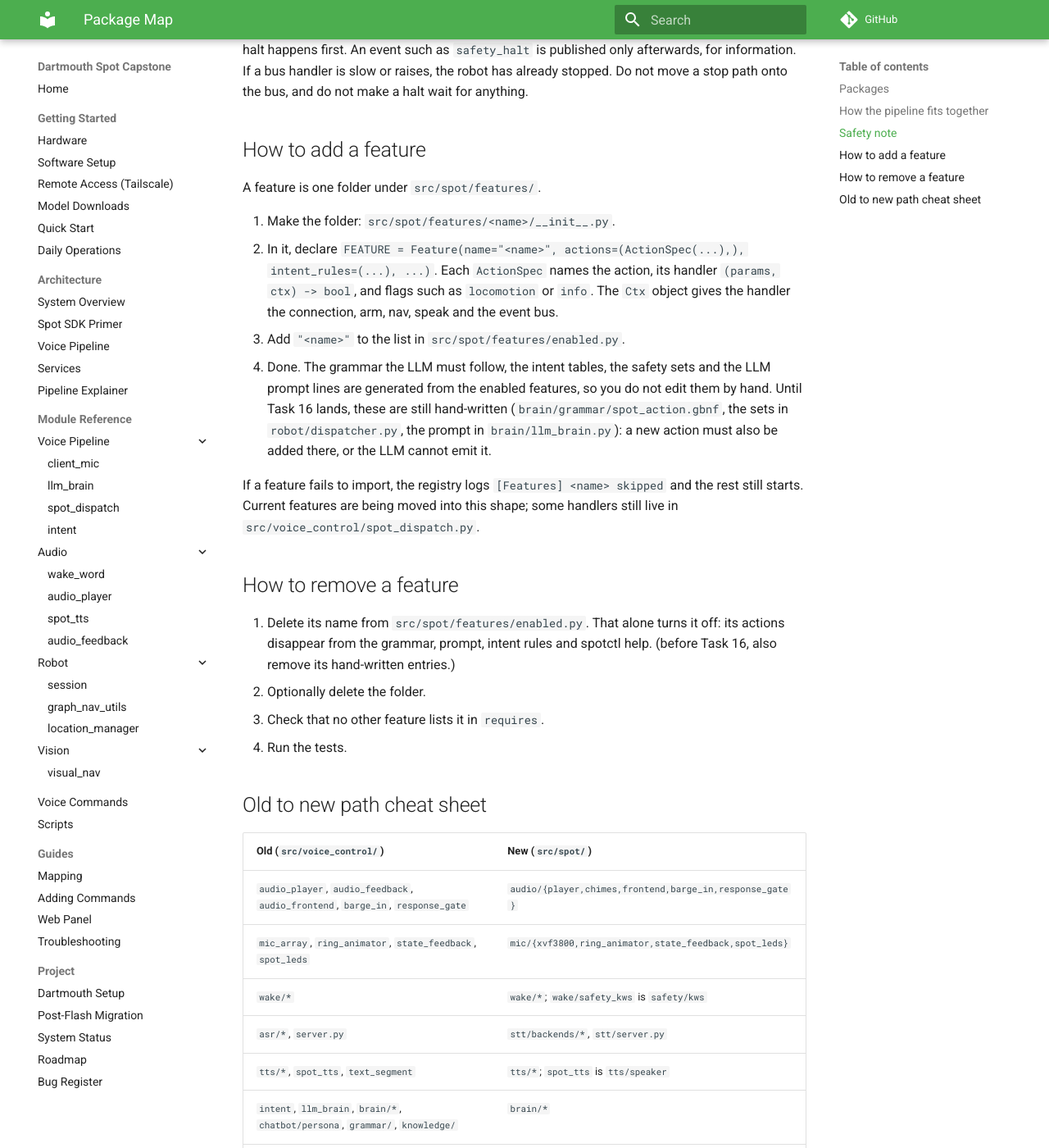
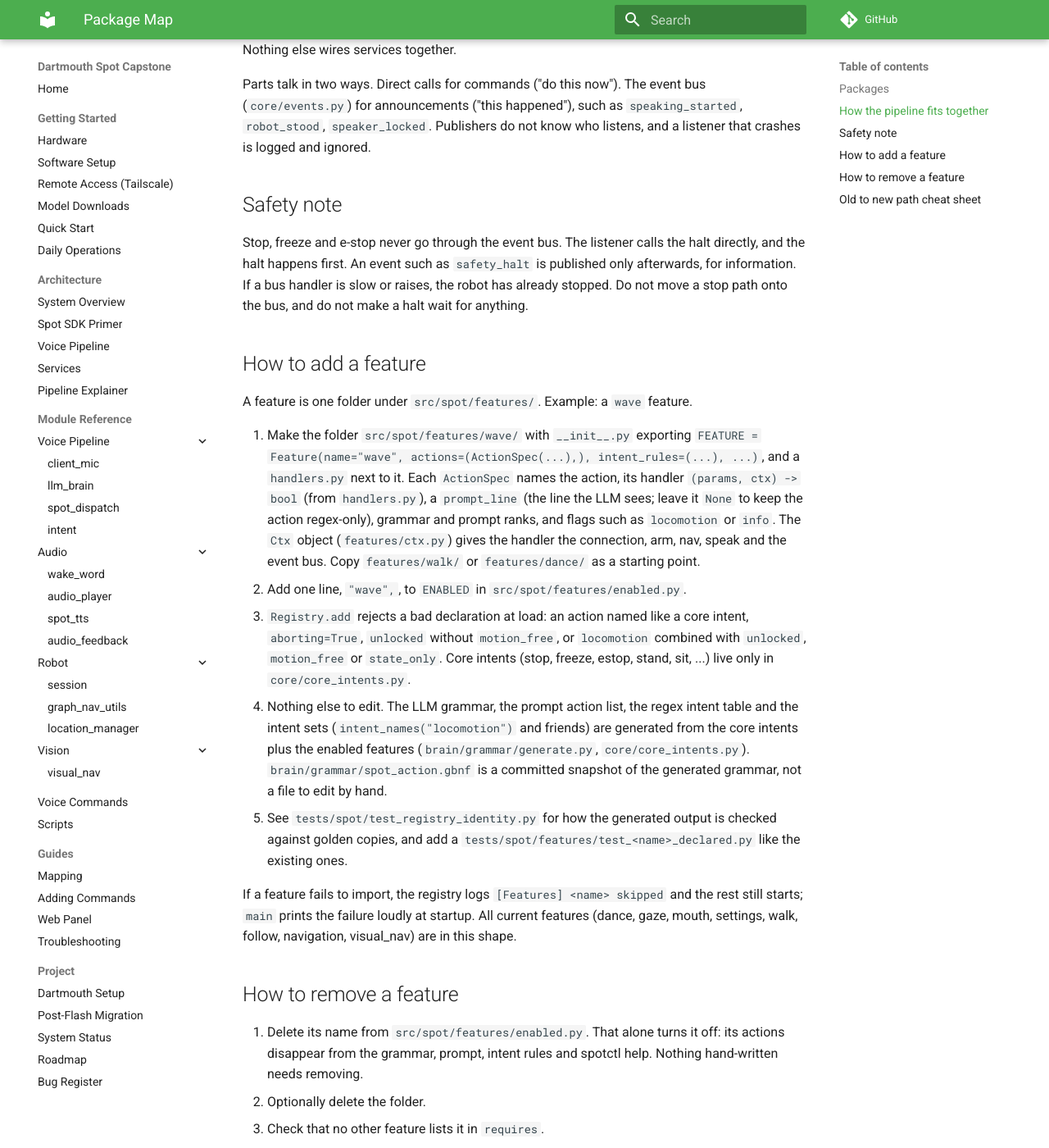
Before and after one commit to matteo-corrado/dartmouth_spot_capstone, an MkDocs documentation site: the page built from docs/architecture/package-map.md, in a window 1280 px wide and 1400 px high, scrolled down 2599 px. Shown: the whole window at 82% size. Built offline with MkDocs 1.6.1 and Material for MkDocs 9.7.7, drawn with Linux system fonts in a browser that asks for light colours; comment, search, counter and statistics services are not loaded; some of the changed text lies outside the part shown.

Commit message:
t17b: script comments and mic_verify imports point at src/spot; package-map TODOs filled, add-feature guide, explainer locomotion/grammar fixes

```diff
--- a/docs/architecture/package-map.md
+++ b/docs/architecture/package-map.md
@@ -2,33 +2,33 @@
 
 Where everything lives after the 2026-10 restructure. Code is under `src/spot/`. Each folder owns one job and exposes one small interface, so you can change or swap one part without reading the rest.
 
-Status note: `client_mic.py` and `spot_dispatch.py` in `src/voice_control/` are still the launch paths while they are being split. `server.py` there is already a shim that forwards to `src/spot/stt/server.py`. Other old paths in `src/voice_control/` are thin alias shims that forward to the new location (they are removed later). Parts marked TODO below depend on work that has not landed yet.
+Status note: the split is done. `src/voice_control/client_mic.py` and `src/voice_control/server.py` stay as script shims (`scripts/run_voice_control.py` launches them, and its `pgrep` check matches `voice_control/server.py`); they forward to `src/spot/app/main.py` and `src/spot/stt/server.py`. Every other old path in `src/voice_control/` (including `spot_dispatch.py`) is a thin alias that re-exports the new location and is removed later.
 
 ## Packages
 
 | Package | Owns | Interface | Swap or add |
 |---|---|---|---|
 | `core/` | The event bus, the feature registry, tuning values, latency, startup status, voice state | `EventBus.subscribe/publish`, `Registry`, `Tuning` | Add an event name to `EVENTS` in `core/events.py`. Tuning keys live in `config/tuning.yaml` |
-| `audio/` | Playback, chimes, echo/frontend processing, barge-in, response gate, mic capture | `AudioPlayer`, `chimes`; `AudioCapture` <!-- TODO(T10) --> | Replace a stage by editing that one file. New sound: add to `chimes.py` |
-| `mic/` | The XVF3800 mic array: LED ring, ring animation, state feedback, Spot's LEDs | `xvf3800`, `ring_animator`, `state_feedback`, `spot_leds`; `Ring` <!-- TODO(T10) --> | New mic hardware: write a new `xvf3800`-style module with the same calls |
-| `wake/` | Wake word ("Hey Spot") | Detector with `process_frame`; `WakeDetector` protocol and `make_wake()` <!-- TODO(T15) --> | New engine: add a file next to `sherpa_onnx.py` and `livekit.py`, pick it by `SPOT_WAKE_BACKEND` |
-| `safety/` | Stop/freeze/e-stop: safety keyword spotter, safety generation counter, e-stop, the safety listener | `SafetyGen.bump/aborted`, `kws.py`, `estop.py`; `SafetyListener` <!-- TODO(T10) --> | Do not add a bus hop here. See the safety note below |
-| `stt/` | Speech to text: the ASR gRPC server and its backends (Parakeet, Nemotron) | `SpeechToText.transcribe(pcm16, timeout)` and `make_stt()` <!-- TODO(T15) -->; server in `stt/server.py` | New model: add `stt/backends/<name>.py`, choose with `SPOT_ASR_BACKEND` |
-| `tts/` | Text to speech: Kokoro (local), ElevenLabs (cloud), the speaker, sentence chunker | `TextToSpeech.speak(text, voice, cue)` and `make_tts()` <!-- TODO(T15) --> | New voice engine: add a file and register it in `tts/__init__.py`, choose with `SPOT_TTS_BACKEND` |
-| `conversation/` | Turn-taking: speaker lock, voiceprint, session state, conversation log; the gate, filler and main loop <!-- TODO(T10) --> | `Conversation.run()` and `.process_utterance()` <!-- TODO(T10) --> | Change who Spot listens to in `speaker_lock.py` / `voiceprint.py` |
-| `brain/` | Intent parsing (regex), the LLM brain and its backends, personas, grammar, knowledge packs | `LLMBrain`, `intent.parse_intent`; `Brain` protocol and `make_brain()` <!-- TODO(T15) --> | New LLM server: add `brain/backends/<name>_backend.py`, choose with `SPOT_BRAIN_BACKEND`. Event facts go in `brain/knowledge/` |
+| `audio/` | Playback, chimes, echo/frontend processing, barge-in, response gate, mic capture | `AudioPlayer`, `chimes`; `AudioCapture` (`capture.py`) | Replace a stage by editing that one file. New sound: add to `chimes.py` |
+| `mic/` | The XVF3800 mic array: LED ring, ring animation, state feedback, Spot's LEDs | `xvf3800`, `ring_animator`, `state_feedback`, `spot_leds`; `Ring` (`ring_control.py`) | New mic hardware: write a new `xvf3800`-style module with the same calls |
+| `wake/` | Wake word ("Hey Spot") | Detector with `process_frame`; `WakeDetector` protocol (`api.py`) and `make_wake()` (`factory.py`) | New engine: add a file next to `sherpa_onnx.py` and `livekit.py`, pick it by `SPOT_WAKE_BACKEND` |
+| `safety/` | Stop/freeze/e-stop: safety keyword spotter, safety generation counter, e-stop, the safety listener | `SafetyGen.bump/aborted`, `kws.py`, `estop.py`; `SafetyListener` (`listener.py`) | Do not add a bus hop here. See the safety note below |
+| `stt/` | Speech to text: the ASR gRPC server and its backends (Parakeet, Nemotron) | `SpeechToText.transcribe(pcm16, timeout)` and `make_stt()`; server in `stt/server.py` | New model: add `stt/backends/<name>.py`, choose with `SPOT_ASR_BACKEND` |
+| `tts/` | Text to speech: Kokoro (local), ElevenLabs (cloud), the speaker, sentence chunker | `TextToSpeech.speak(text, voice, cue)` and `make_tts()` | New voice engine: add a file and register it in `tts/__init__.py`, choose with `SPOT_TTS_BACKEND` |
+| `conversation/` | Turn-taking: speaker lock, voiceprint, session state, conversation log; the gate, filler and main loop (`gate.py`, `filler.py`, `loop.py`) | `Conversation.run()` and `.process_utterance()` (`loop.py`) | Change who Spot listens to in `speaker_lock.py` / `voiceprint.py` |
+| `brain/` | Intent parsing (regex), the LLM brain and its backends, personas, grammar, knowledge packs | `LLMBrain`, `intent.parse_intent`; `Brain` protocol and `make_brain()` | New LLM server: add `brain/backends/<name>_backend.py`, choose with `SPOT_BRAIN_BACKEND`. Event facts go in `brain/knowledge/` |
 | `robot/` | Everything that talks to Spot: connection, arm, motion, state, the dispatcher | `CONNECTION`, `ARM`, `SAFETY_GEN`, `NAV`; `dispatcher.dispatch_intent` / `dispatch_safety` | New core command: add a handler in `dispatcher.py`. New optional behaviour: make a feature instead |
 | `nav/` | GraphNav: the navigation runner, map loading, saved locations, GraphNav helpers | `NavRunner.spawn/cancel`, `location_manager`, `map_loader` | New map source: change `map_loader.py` |
-| `perception/` | Cameras and what Spot sees: intrinsics, world objects, obstacle queries, ray casting | Helper functions; `Vision.people()/objects()` and `NullVision` <!-- TODO(T15) --> | New detector: implement `Vision` and return it from the factory |
-| `operator/` | The operator control server (mute, status, `spotctl`) | `control_server.py`; `operator/control.py` <!-- TODO(T10) --> | New operator command: add it in the control module |
+| `perception/` | Cameras and what Spot sees: intrinsics, world objects, obstacle queries, ray casting | Helper functions; `Vision.people()/objects()` and `NullVision` (`vision.py`); `make_vision()` in `factory.py` | New detector: implement `Vision` and return it from the factory |
+| `operator/` | The operator control server (mute, status, `spotctl`) | `control_server.py`; `control.py` (the status snapshot and immediate-command handlers) | New operator command: add it in the control module |
 | `features/` | Optional robot abilities, one folder each (dance, gaze, mouth, visual_nav, ...) | A `FEATURE` declaration per folder; `enabled.py` lists which are on | See the checklists below |
-| `app/` | The single wiring point | `app/main.py` `main(argv)` <!-- TODO(T10) --> | Rarely. Only to add a new service to the startup order |
+| `app/` | The single wiring point | `app/main.py` `main(argv)` | Rarely. Only to add a new service to the startup order |
 
 ## How the pipeline fits together
 
 Microphone audio comes in through `audio/` and is watched by two things at once: the wake word detector (`wake/`) and the always-on safety keyword spotter (`safety/`). When Spot is addressed, the utterance goes to `stt/` for text, then to `brain/` which turns the text into one or more actions (regex rules first, LLM for the rest). Each action goes to `robot/dispatcher.py`. Core actions (stand, sit, stop, ...) are handled there; everything else is handled by a feature registered in `features/`. The reply is spoken by `tts/` through `audio/`.
 
-`src/spot/app/main.py` is the one place that builds and connects these pieces, in a fixed order. <!-- TODO(T10) --> If you want to know what runs at startup, read that file top to bottom. Nothing else wires services together. <!-- TODO(T15) for the final 9-step layout -->
+`src/spot/app/main.py` is the one place that builds and connects these pieces, in a fixed 9-step order: tuning and CLI, event bus, robot owners, features, audio (capture, ring, wake, safety listener), services (stt, tts, brain, vision) with robot bring-up, conversation, control server, then `Conversation.run()`. If you want to know what runs at startup, read `main()` top to bottom. Nothing else wires services together.
 
 Parts talk in two ways. Direct calls for commands ("do this now"). The event bus (`core/events.py`) for announcements ("this happened"), such as `speaking_started`, `robot_stood`, `speaker_locked`. Publishers do not know who listens, and a listener that crashes is logged and ignored.
 
@@ -38,18 +38,19 @@
 
 ## How to add a feature
 
-A feature is one folder under `src/spot/features/`.
+A feature is one folder under `src/spot/features/`. Example: a `wave` feature.
 
-1. Make the folder: `src/spot/features/<name>/__init__.py`.
-2. In it, declare `FEATURE = Feature(name="<name>", actions=(ActionSpec(...),), intent_rules=(...), ...)`. Each `ActionSpec` names the action, its handler `(params, ctx) -> bool`, and flags such as `locomotion` or `info`. The `Ctx` object gives the handler the connection, arm, nav, speak and the event bus.
-3. Add `"<name>"` to the list in `src/spot/features/enabled.py`.
-4. Done. The grammar the LLM must follow, the intent tables, the safety sets and the LLM prompt lines are generated from the enabled features, so you do not edit them by hand. <!-- TODO(T16) --> Until Task 16 lands, these are still hand-written (`brain/grammar/spot_action.gbnf`, the sets in `robot/dispatcher.py`, the prompt in `brain/llm_brain.py`): a new action must also be added there, or the LLM cannot emit it.
+1. Make the folder `src/spot/features/wave/` with `__init__.py` exporting `FEATURE = Feature(name="wave", actions=(ActionSpec(...),), intent_rules=(...), ...)`, and a `handlers.py` next to it. Each `ActionSpec` names the action, its handler `(params, ctx) -> bool` (from `handlers.py`), a `prompt_line` (the line the LLM sees; leave it `None` to keep the action regex-only), grammar and prompt ranks, and flags such as `locomotion` or `info`. The `Ctx` object (`features/ctx.py`) gives the handler the connection, arm, nav, speak and the event bus. Copy `features/walk/` or `features/dance/` as a starting point.
+2. Add one line, `"wave",`, to `ENABLED` in `src/spot/features/enabled.py`.
+3. `Registry.add` rejects a bad declaration at load: an action named like a core intent, `aborting=True`, `unlocked` without `motion_free`, or `locomotion` combined with `unlocked`, `motion_free` or `state_only`. Core intents (stop, freeze, estop, stand, sit, ...) live only in `core/core_intents.py`.
+4. Nothing else to edit. The LLM grammar, the prompt action list, the regex intent table and the intent sets (`intent_names("locomotion")` and friends) are generated from the core intents plus the enabled features (`brain/grammar/generate.py`, `core/core_intents.py`). `brain/grammar/spot_action.gbnf` is a committed snapshot of the generated grammar, not a file to edit by hand.
+5. See `tests/spot/test_registry_identity.py` for how the generated output is checked against golden copies, and add a `tests/spot/features/test_<name>_declared.py` like the existing ones.
 
-If a feature fails to import, the registry logs `[Features] <name> skipped` and the rest still starts. <!-- TODO(T11-14) --> Current features are being moved into this shape; some handlers still live in `src/voice_control/spot_dispatch.py`.
+If a feature fails to import, the registry logs `[Features] <name> skipped` and the rest still starts; `main` prints the failure loudly at startup. All current features (dance, gaze, mouth, settings, walk, follow, navigation, visual_nav) are in this shape.
 
 ## How to remove a feature
 
-1. Delete its name from `src/spot/features/enabled.py`. That alone turns it off: its actions disappear from the grammar, prompt, intent rules and spotctl help. <!-- TODO(T16) --> (before Task 16, also remove its hand-written entries.)
+1. Delete its name from `src/spot/features/enabled.py`. That alone turns it off: its actions disappear from the grammar, prompt, intent rules and spotctl help. Nothing hand-written needs removing.
 2. Optionally delete the folder.
 3. Check that no other feature lists it in `requires`.
 4. Run the tests.
@@ -71,5 +72,5 @@
 | `visual_nav`, `emotes`, `gaze`, `animation/mouth` | `features/visual_nav/navigator`, `features/dance/emotes`, `features/gaze/math`, `features/mouth/driver` |
 | `tuning`, `latency`, `startup_status`, `voice_state` | `core/*` |
 | `control_server` | `operator/control_server` |
-| `spot_dispatch` | split into `robot/{state,arm,motion,dispatcher,connection}`, `nav/runner`, `safety/gen` (done) and `features/*` <!-- TODO(T11-14) --> |
-| `client_mic` | `audio/capture`, `mic/ring_control`, `safety/listener`, `operator/control`, `conversation/*`, `app/main` <!-- TODO(T10) --> |
+| `spot_dispatch` | split into `robot/{state,arm,motion,dispatcher,connection}`, `nav/runner`, `safety/gen` and `features/*`; the old file only re-exports |
+| `client_mic` | `audio/capture`, `mic/ring_control`, `safety/listener`, `operator/control`, `conversation/*` (`gate`, `filler`, `loop`), `app/main`; `client_mic.py` stays as a script shim |
```
Also changed, not shown: docs/architecture/pipeline-explainer.md (+2 -2 lines), 7 other files.
